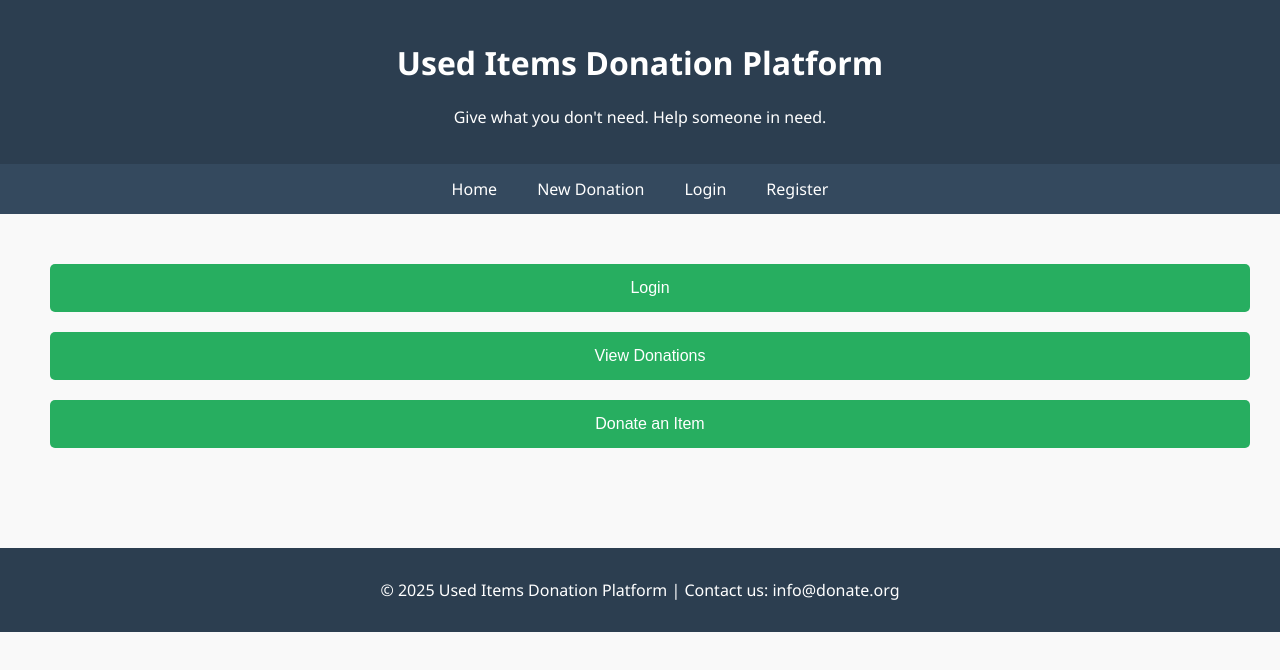
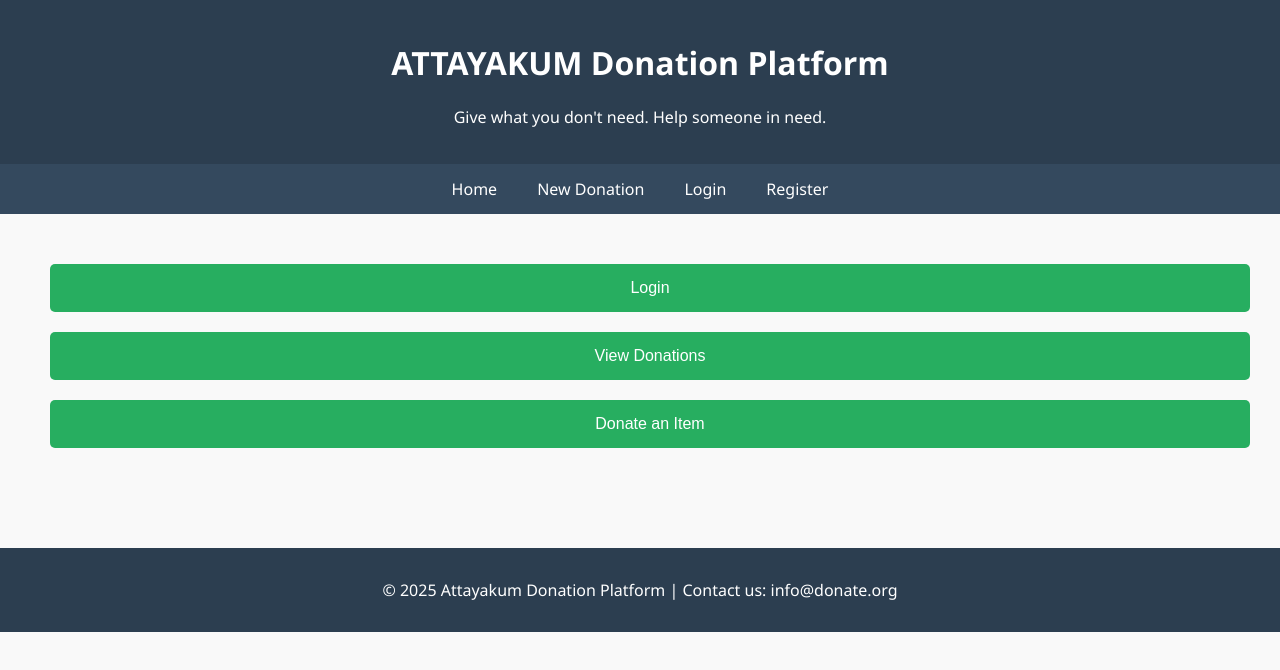
Before and after one commit to Saja330/donation-platform, a plain HTML site: page index.html in a window 1280 px wide. Drawn offline with Linux system fonts and the light colour scheme.

Commit message:
Update index.html
titel updated

```diff
--- a/index.html
+++ b/index.html
@@ -2,7 +2,7 @@
 <html lang="en">
 <head>
   <meta charset="UTF-8">
-  <title>Used Items Donation Platform</title>
+  <title>Donation Platform</title>
   <meta name="viewport" content="width=device-width, initial-scale=1.0">
   <link rel="stylesheet" href="style.css">
   <style>
@@ -63,7 +63,7 @@
 <body>
 
   <header>
-    <h1>Used Items Donation Platform</h1>
+    <h1>ATTAYAKUM Donation Platform</h1>
     <p>Give what you don't need. Help someone in need.</p>
   </header>
 
@@ -81,7 +81,7 @@
   </section>
 
   <footer>
-    <p>&copy; 2025 Used Items Donation Platform | Contact us: info@donate.org</p>
+    <p>&copy; 2025 Attayakum Donation Platform | Contact us: info@donate.org</p>
   </footer>
 
 </body>
```
